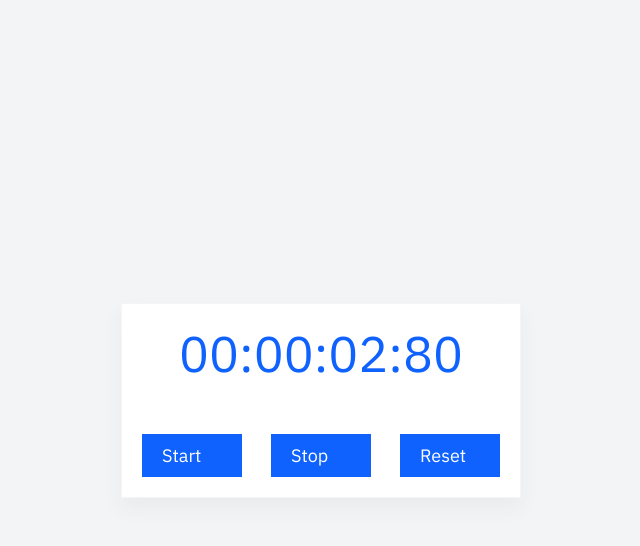
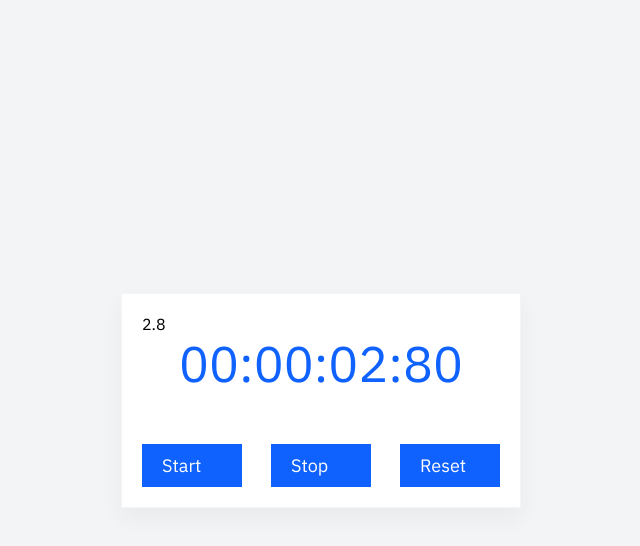
Before and after one commit to kjottkake/stopwatch, a plain HTML site: page index.html in a window 1280 px wide. Both pictures are taken after a click on the button "Start". Shown: the whole page, without its empty margins (319-959 px from the left). Drawn offline with nearby package versions, Linux system fonts and the light colour scheme.

Commit message:
added test functionalities

```diff
--- a/index.html
+++ b/index.html
@@ -13,6 +13,7 @@
     </head>
     <body>
         <div class="wrapper">
+            <div id="testTimer"></div>
             <div id="stopwatch">00:00:00:00</div>
             <ul id="buttons">
               <li><button id="start">Start</button></li>
--- a/stopwatch.js
+++ b/stopwatch.js
@@ -1,9 +1,11 @@
 //selects stopwatch ui element
 const watch = document.querySelector("#stopwatch");
-
+const testTimer = document.querySelector("#testTimer");
 //defines variables
 let millisecound = 0;
 let timer;
+
+let second = 0;
 
 //start time function
 function timeStart() {
@@ -11,7 +13,9 @@ function timeStart() {
     clearInterval(timer);
     timer = setInterval(() => {
         millisecound += 10;
-
+        // second += 1000;
+        testTimer.innerHTML = millisecound / 1000; //my code to test what miliseconds looks like
+        // testTimer.innerHTML = second;
         let dateTimer = new Date(millisecound);
 
         watch.innerHTML =
```
